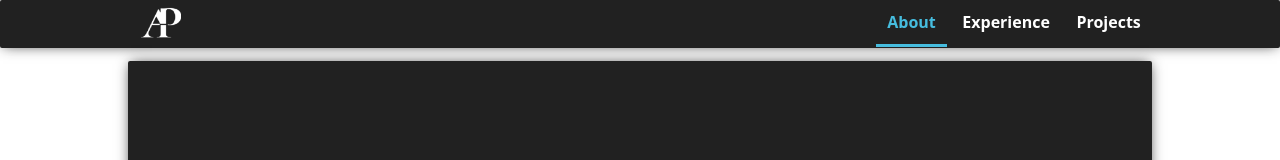
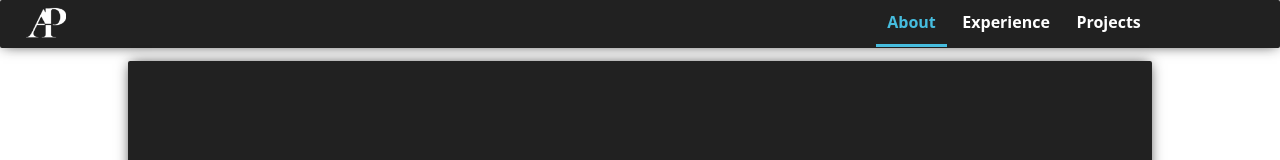
Before and after one commit to anshuup/anshuPatel, a plain HTML site: page index.html in a window 1280 px wide. Shown: the top 160 px of the page. Drawn offline with Linux system fonts and the light colour scheme.

Commit message:
Update index.css

```diff
--- a/ProjectCss/index.css
+++ b/ProjectCss/index.css
@@ -603,7 +603,7 @@ body{
     background-color: #212121;
     text-align: end;
 		padding-right: 10%;
-		padding-left: 10%;
+		padding-left: 1%;
 		margin-left: 0%;
 		margin-right: 0%;
 		box-shadow: 0px 0px 13px -3px rgb(0 0 0 / 87%);
@@ -782,7 +782,7 @@ body{
     height: 3em;
     text-align: end;
 		padding-right: 10%;
-		padding-left: 10%;
+		padding-left: 1%;
 		margin-left: 0%;
 		margin-right: 0%;
 		box-shadow: 0px 0px 13px -3px rgb(0 0 0 / 87%);
```
